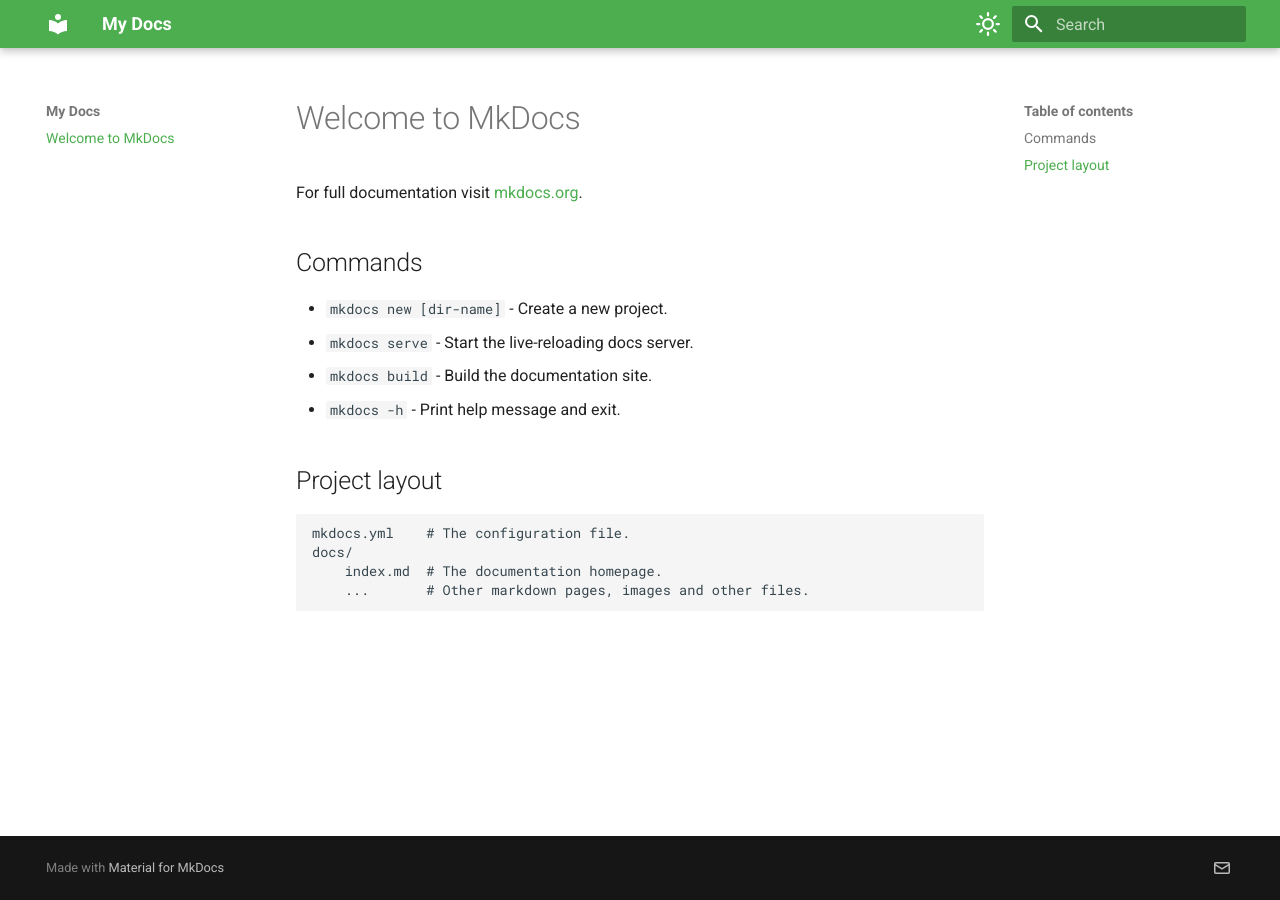
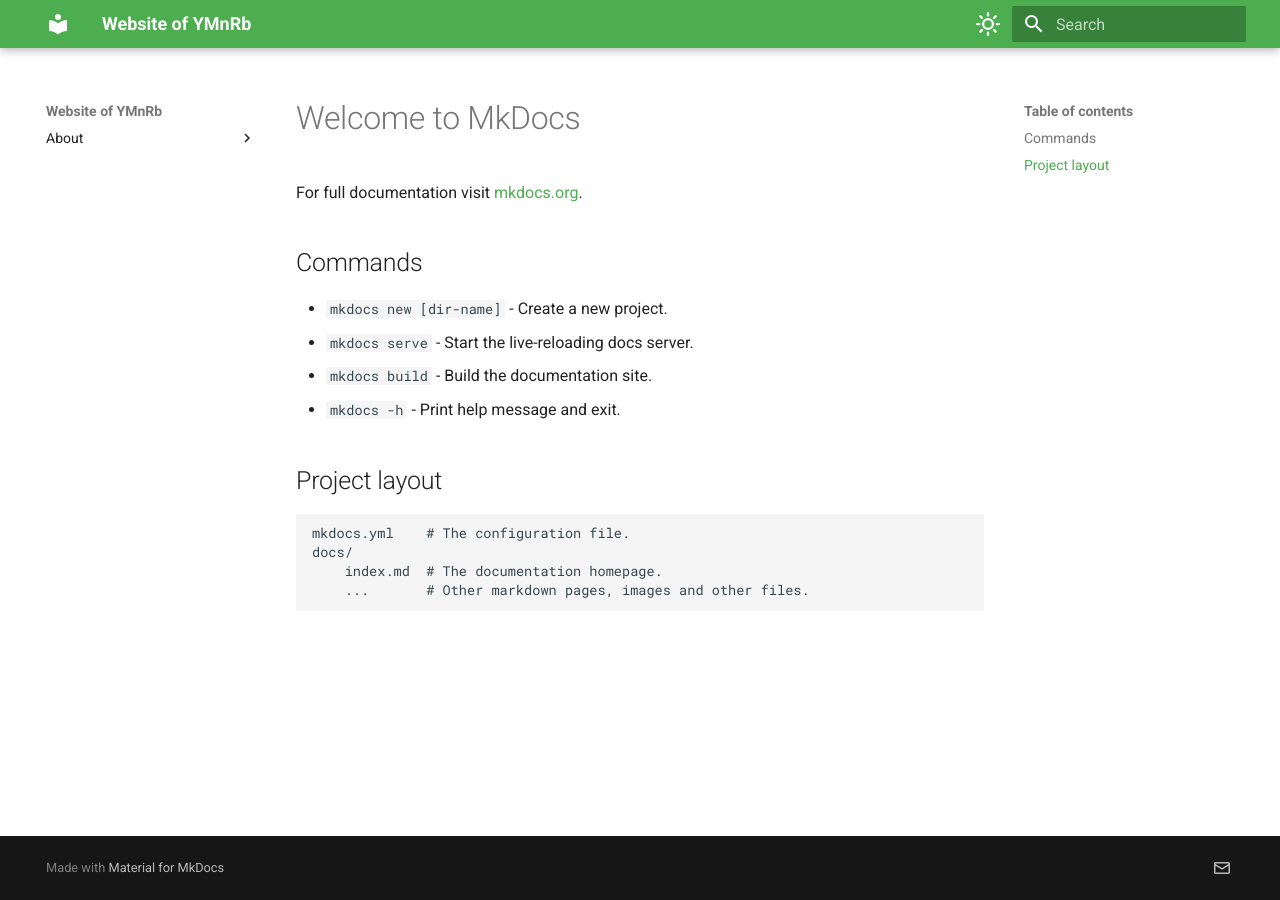
Before and after one commit to YMnRb/blogs, an MkDocs documentation site: the page built from docs/index.md, in a window 1280 px wide. Built offline with MkDocs 1.6.1 and Material for MkDocs 9.7.7, drawn with Linux system fonts in a browser that asks for light colours.

Commit message:
mkdocs.yml docs/about/index.md

```diff
--- a/mkdocs.yml
+++ b/mkdocs.yml
@@ -1,4 +1,14 @@
-site_name: My Docs
+# [Info]
+site_name: Website of YMnRb # 左上角标题
+site_url: https://YMnRb.github.io
+site_author: YMnRb
+site_description: Blogs of YMnRb
+
+# [Navigtion]
+nav:
+  - About:
+    - docs/about/index.md
+
 theme:
   name: material
   palette:
```
Also changed, not shown: docs/about/index.md (added, +4 -0 lines).
